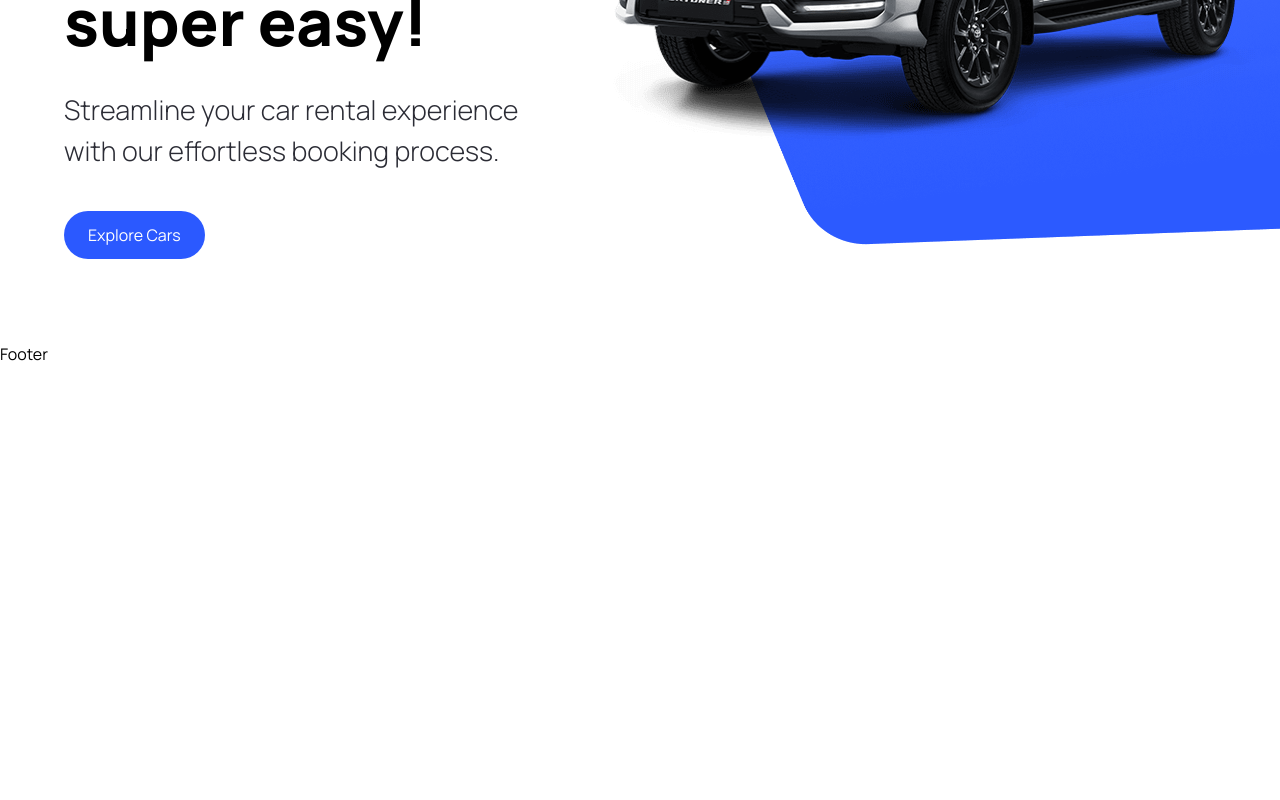
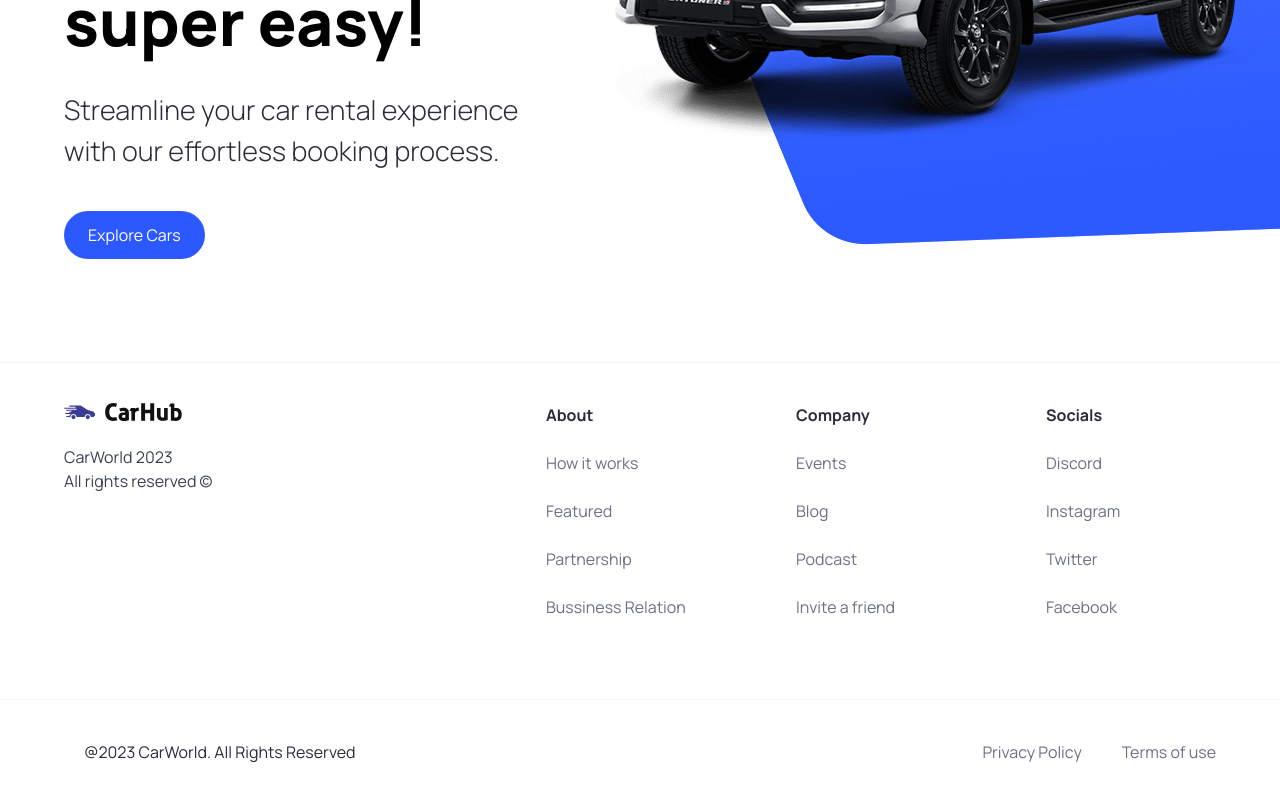
Before and after one commit to Munawarhussain729/next-car-world, a Next.js app: page / in a window 1280 px wide. Shown: the part 458-1258 px from the top of the page. Before the commit the page ends 824 px from the top, so only its background shows below. Built offline with nearby package versions, Linux system fonts and the light colour scheme.

Commit message:
Add Footer to the landing page

```diff
--- a/components/Footer.tsx
+++ b/components/Footer.tsx
@@ -1,8 +1,42 @@
+import Image from 'next/image'
 import React from 'react'
+import { footerLinks } from '@/constans'
+import Link from 'next/link'
 
 const Footer = () => {
   return (
-    <div>Footer</div>
+    <footer className='flex flex-col text-black-100 mt-5 border-t border-gray-100'>
+      <div className="flex max-md:flex-col flex-wrap justify-between gap-5 sm:px-16 px-6 py-10">
+
+        <div className="flex flex-col justify-start items-start gap-6">
+          <Image src="/logo.svg" alt='Logo' width={118} height={18} className=' object-contain' />
+          <p className="text-base text-gray-700">
+            CarWorld 2023 <br /> All rights reserved &copy;
+          </p>
+        </div>
+
+        <div className='footer__links'>
+          {footerLinks.map((link) => (
+            <div key={link.title} className='footer__link'>
+              <h3 className='font-bold'>{link.title}</h3>
+              {link.links.map((item) => (
+                <Link key={item.title} href={item.url} className='text-gray-500'>
+                  {item.title}
+                </Link>
+              ))}
+            </div>
+          ))}
+        </div>
+      </div>
+      <div className="flex justify-between items-center flex-wrap mt-10 border-t border-gray-100 sm:px-16 px-6 py-10">
+        <p className='mx-5'>@2023 CarWorld. All Rights Reserved</p>
+        <div className="footer__copyrights-link">
+          <Link href='/' className='text-gray-500' > Privacy Policy</Link>
+          <Link href='/' className='text-gray-500' > Terms of use</Link>
+        </div>
+
+      </div>
+    </footer>
   )
 }
 
--- /dev/null
+++ b/constans/index.ts
@@ -0,0 +1,101 @@
+export const manufacturers = [
+    "Acura",
+    "Alfa Romeo",
+    "Aston Martin",
+    "Audi",
+    "Bentley",
+    "BMW",
+    "Buick",
+    "Cadillac",
+    "Chevrolet",
+    "Chrysler",
+    "Citroen",
+    "Dodge",
+    "Ferrari",
+    "Fiat",
+    "Ford",
+    "GMC",
+    "Honda",
+    "Hyundai",
+    "Infiniti",
+    "Jaguar",
+    "Jeep",
+    "Kia",
+    "Lamborghini",
+    "Land Rover",
+    "Lexus",
+    "Lincoln",
+    "Maserati",
+    "Mazda",
+    "McLaren",
+    "Mercedes-Benz",
+    "MINI",
+    "Mitsubishi",
+    "Nissan",
+    "Porsche",
+    "Ram",
+    "Rolls-Royce",
+    "Subaru",
+    "Tesla",
+    "Toyota",
+    "Volkswagen",
+    "Volvo",
+];
+
+export const yearsOfProduction = [
+    { title: "Year", value: "" },
+    { title: "2015", value: "2015" },
+    { title: "2016", value: "2016" },
+    { title: "2017", value: "2017" },
+    { title: "2018", value: "2018" },
+    { title: "2019", value: "2019" },
+    { title: "2020", value: "2020" },
+    { title: "2021", value: "2021" },
+    { title: "2022", value: "2022" },
+    { title: "2023", value: "2023" },
+];
+
+export const fuels = [
+    {
+        title: "Fuel",
+        value: "",
+    },
+    {
+        title: "Gas",
+        value: "Gas",
+    },
+    {
+        title: "Electricity",
+        value: "Electricity",
+    },
+];
+
+export const footerLinks = [
+    {
+        title: "About",
+        links: [
+            { title: "How it works", url: "/" },
+            { title: "Featured", url: "/" },
+            { title: "Partnership", url: "/" },
+            { title: "Bussiness Relation", url: "/" },
+        ],
+    },
+    {
+        title: "Company",
+        links: [
+            { title: "Events", url: "/" },
+            { title: "Blog", url: "/" },
+            { title: "Podcast", url: "/" },
+            { title: "Invite a friend", url: "/" },
+        ],
+    },
+    {
+        title: "Socials",
+        links: [
+            { title: "Discord", url: "/" },
+            { title: "Instagram", url: "/" },
+            { title: "Twitter", url: "/" },
+            { title: "Facebook", url: "/" },
+        ],
+    },
+];
```
